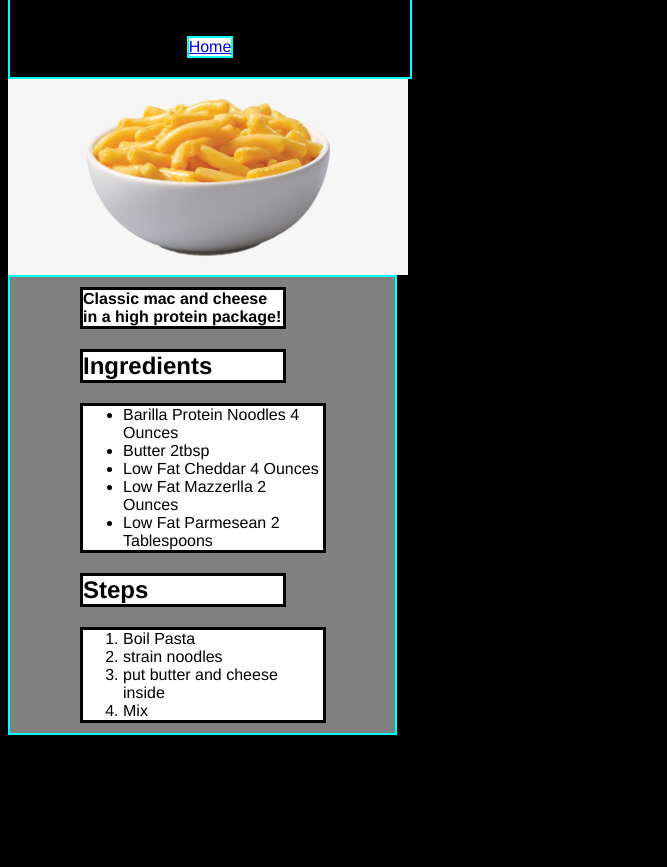
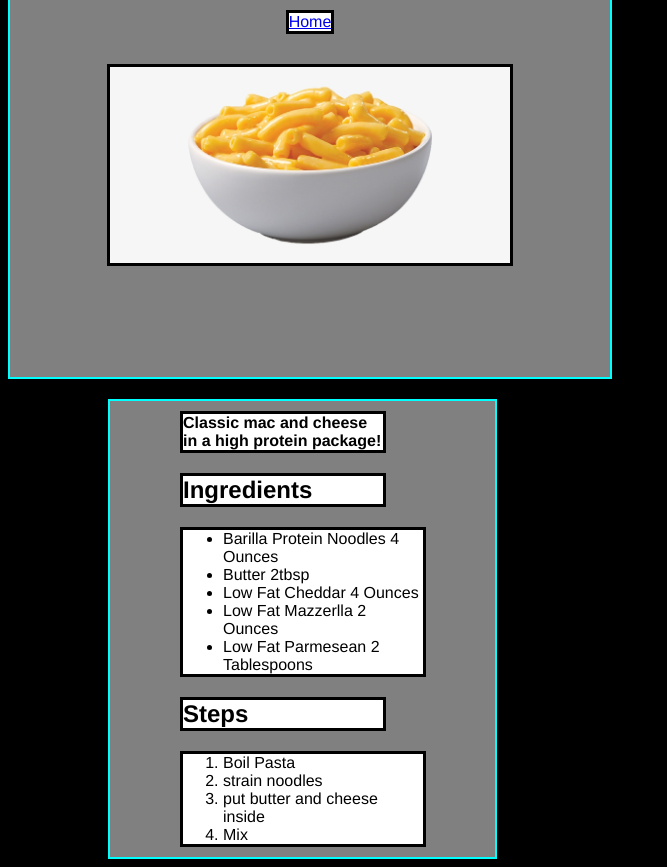
Before and after one commit to smithj232/odin-recipes, a plain HTML site: page recipes/protein-mac-and-cheese.html in a window 1280 px wide. Shown: the part 83-950 px from the top of the page, without its empty margins (0-667 px from the left). Before the commit the page ends 826 px from the top, so only its background shows below. Drawn offline with Linux system fonts and the light colour scheme.

Commit message:
create further refinements into flexbox  improve styling and remove some redundant decendant selectors

```diff
--- a/css/styles.css
+++ b/css/styles.css
@@ -13,24 +13,34 @@ body {
     display: flex;
     gap: 10px;
     align-items: center;
-    width: 300px;
+    width: 800px;
     height: 150px;
     flex-direction: column;
     border: 2px solid cyan;
-    background-color: black;
-
+    background-color: gray;
+    margin-bottom: 20px;
 }
 .chicken-header-container
 {
     display: flex;
     margin-right: auto;
-    width: 400px;
+    width: 600px;
+    height: 400px;
+    padding-bottom: 50px;
 }
 .index-header-container{
     margin: auto;
   }
   .mac-header-container{
-    width: 400px
+    width: 600px;
+    height: 400px;
+    padding-bottom: 50px;
+  }
+  .pie-header-container{
+    width: 600px;
+    height: 400px;
+    padding-bottom: 50px;
+
   }
 .container-navlist{
   display: flex;
@@ -45,25 +55,25 @@ body {
 }
 
 .container-navlist .navlist{
-  /*flex:0 1 100px; is shorthand for flex-grow flex-shrink flex basis respectively*/
-  flex: 0 1 100px;
-  /*flex basis (100px) is starting size of child elements*/
+  /*flex: 1 1; is shorthand for flex-grow flex-shrink flex basis respectively*/
+  flex: 1 1;
   background-color: white;
   border: 3px solid black;
   padding: 20px;
   margin: 20px
 
 }
-.index-header-container .index-header-content,
-.chicken-header-container .chicken-header-content,
-.pie-header-container .pie-header-content,
-.mac-header-container  .mac-header-content
+.index-header-content,
+.chicken-header-content,
+.pie-header-content,
+.mac-header-content
 {
   align-items: center;
   gap: 2px;
   background-color: white;
-  border: 2px solid cyan;
-  margin: auto;
+  border: 3px solid black;
+  margin: 10px;
+  flex-shrink: 1;
 }
 
 img {
@@ -81,6 +91,7 @@ img {
     width: 325px;
     padding-left: 60px;
     background-color: grey;
+    margin-left: 100px;
 }
 .chicken-content-child,
 .pie-content-child,
--- a/recipes/protein-mac-and-cheese.html
+++ b/recipes/protein-mac-and-cheese.html
@@ -5,8 +5,8 @@
 <div class="mac-header-container">
   <h1 class="mac-header-content">Protein Mac and Cheese</h1>
   <a href="../index.html" class="mac-header-content">Home</a>
+  <img class="mac-header-content" src="../img/stock-mac-and-cheese.png"alt="stock mac and cheese">
 </div>
-  <img src="../img/stock-mac-and-cheese.png"alt="stock mac and cheese">
   <div class="mac-content-container">
   <h4 class="mac-content-child">Classic mac and cheese in a high protein package!</h4>
 <h2 class="mac-content-child">Ingredients</h2>
```
Also changed, not shown: recipes/recipe2.html (+1 -1 lines), recipes/recipe3.html (+2 -1 lines).
